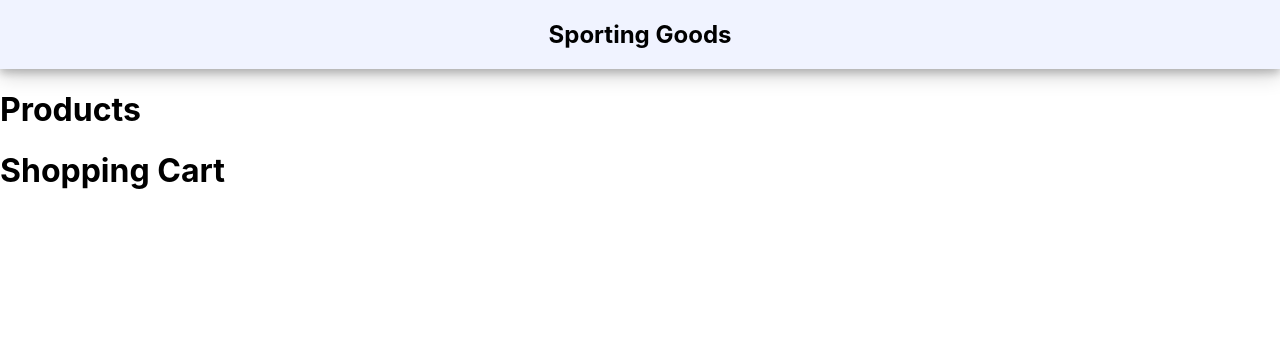
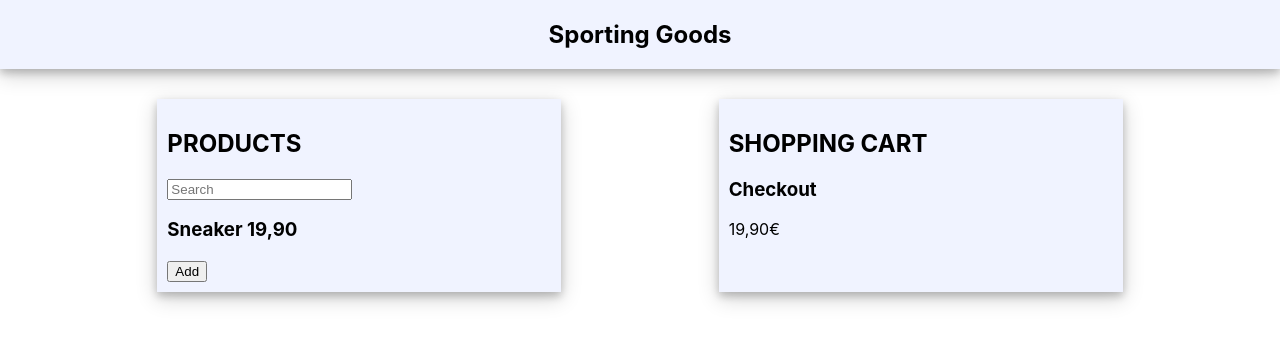
Before and after one commit to Karelus/react-online-store-ui, a React (Create React App) app: page / in a window 1280 px wide. Shown: the top 344 px of the page. Built offline with nearby package versions, Linux system fonts and the light colour scheme.

Commit message:
created Static Products table

```diff
--- a/src/App.css
+++ b/src/App.css
@@ -2,4 +2,14 @@
   display: flex;
   flex-wrap: wrap;
   flex-direction: row;
+  justify-content: space-evenly;
 }
+
+.productsContainer {
+  width: 30%;
+  height: auto;
+  background-color: #F0F3FF;
+  margin-top: 30px;
+  box-shadow: 0 4px 8px 0 rgba(0, 0, 0, 0.2), 0 6px 20px 0 rgba(0, 0, 0, 0.19);
+  padding: 10px;
+}
--- a/src/App.js
+++ b/src/App.js
@@ -1,14 +1,14 @@
 import './App.css';
 import Header from './components/Header';
+import ProductsTable from './components/ProductsTable';
+import ShoppingCart from './components/ShoppingCart';
 
 function App() {
   return (
     <div className="container">
       <Header />
-      <div className="contentContainer">
-        <h1>Products</h1>
-        <h1>Shopping Cart</h1>
-      </div>
+      <ProductsTable />
+      <ShoppingCart />
     </div>
   );
 }
--- /dev/null
+++ b/src/components/Product.js
@@ -0,0 +1,8 @@
+function Product() {
+    return  <div className="product">
+                <h3>Sneaker 19,90</h3>
+                <button>Add</button>
+            </div>
+}
+
+export default Product;
--- /dev/null
+++ b/src/components/ProductContainer.js
@@ -0,0 +1,7 @@
+import Product from './Product';
+
+function ProductContainer() {
+    return <Product />
+}
+
+export default ProductContainer;
--- /dev/null
+++ b/src/components/ProductsTable.js
@@ -0,0 +1,12 @@
+import SearchBar from './SearchBar';
+import ProductContainer from './ProductContainer';
+
+function ProductsTable() {
+    return <div className="productsContainer">
+                <h2>PRODUCTS</h2>
+                <SearchBar />
+                <ProductContainer />
+            </div>
+}
+
+export default ProductsTable;
--- /dev/null
+++ b/src/components/SearchBar.js
@@ -0,0 +1,7 @@
+function SearchBar() {
+    return <form>
+        <input type="text" placeholder="Search"></input>
+    </form>
+}
+
+export default SearchBar;
```
